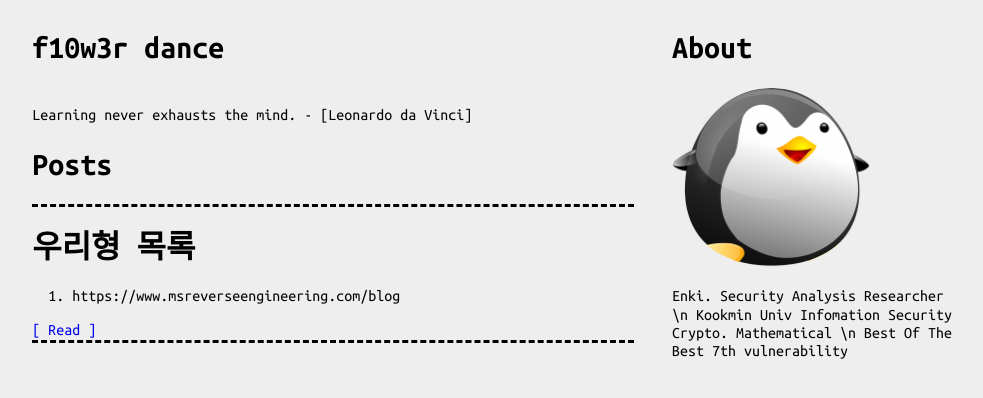
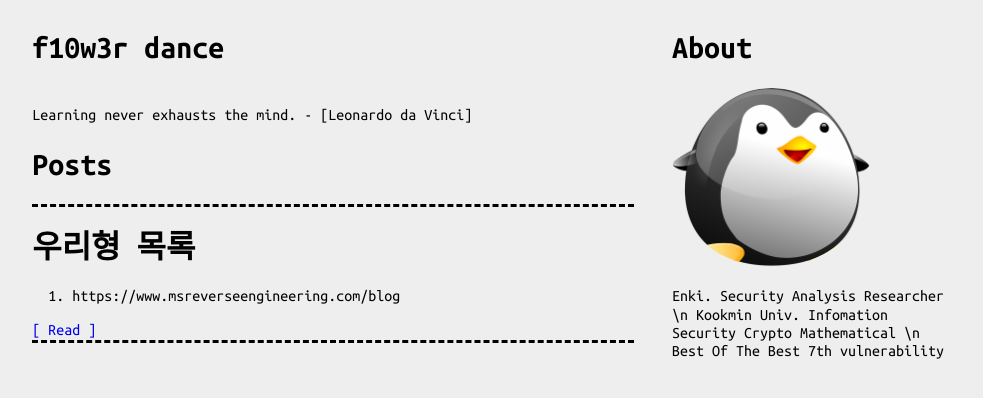
Before and after one commit to f10w3r-dance/f10w3r-dance.github.io, a Jekyll site: the page built from index.html, in a window 1280 px wide. Shown: the top 398 px of the page, without its empty margins (147-1130 px from the left). Built offline with Jekyll 4.4.1, drawn with Linux system fonts in a browser that asks for light colours; nearby versions of some CDN libraries; the list of posts is cut into pages by our own code.

```diff
--- a/_config.yml
+++ b/_config.yml
@@ -2,7 +2,7 @@
 title: f10w3r dance
 baseurl: "https://blog.f10w3r.dance"
 desc: Learning never exhausts the mind. - [Leonardo da Vinci]
-about: Enki. Security Analysis Researcher  \n Kookmin Univ Infomation Security Crypto. Mathematical \n Best Of The Best 7th vulnerability
+about: Enki. Security Analysis Researcher  \n Kookmin Univ. Infomation Security Crypto Mathematical \n Best Of The Best 7th vulnerability
 image: https://github.com/f10w3r-dance/f10w3r-dance.github.io/blob/main/png/klipartz.com.png?raw=true
 excerpt_separator: "<!-- more -->"
 markdown: kramdown
```
